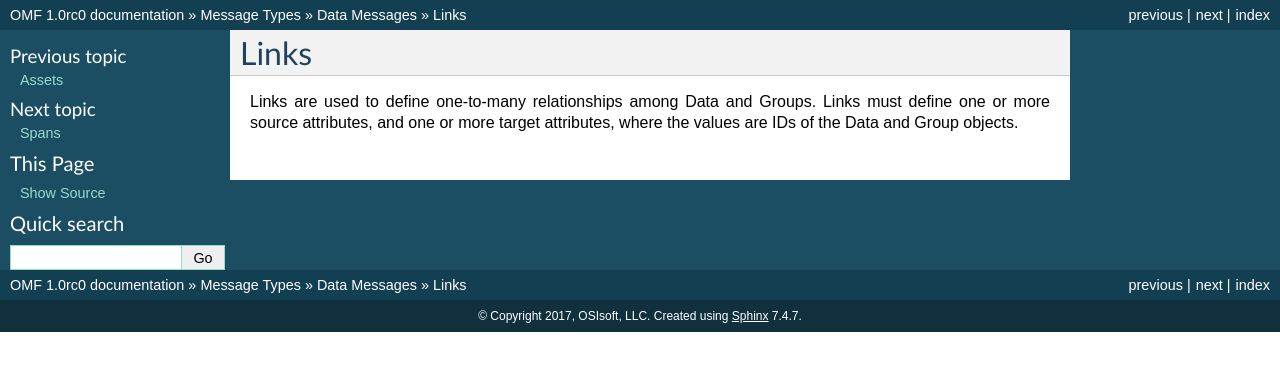
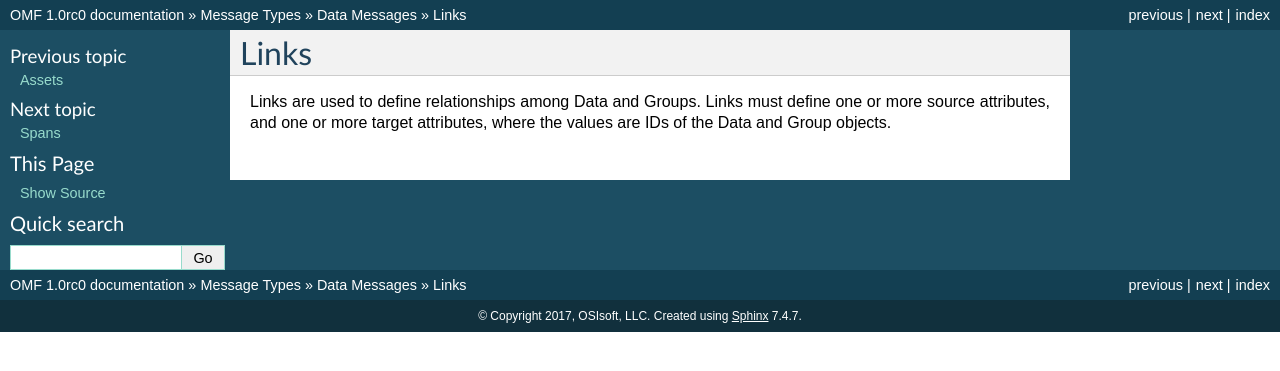
Before and after one commit to AVEVA/OMF-Docs, a Sphinx documentation site: the page built from docs/Link_Data.rst, in a window 1280 px wide. Shown: the top 371 px of the page. Built offline with Sphinx 7.4.7, drawn with Linux system fonts in a browser that asks for light colours.

Commit message:
Missed link change.

```diff
--- a/docs/Link_Data.rst
+++ b/docs/Link_Data.rst
@@ -1,3 +1,3 @@
 Links
 ^^^^^
-Links are used to define one-to-many relationships among Data and Groups. Links must define one or more source attributes, and one or more target attributes, where the values are IDs of the Data and Group objects.
+Links are used to define relationships among Data and Groups. Links must define one or more source attributes, and one or more target attributes, where the values are IDs of the Data and Group objects.
```
